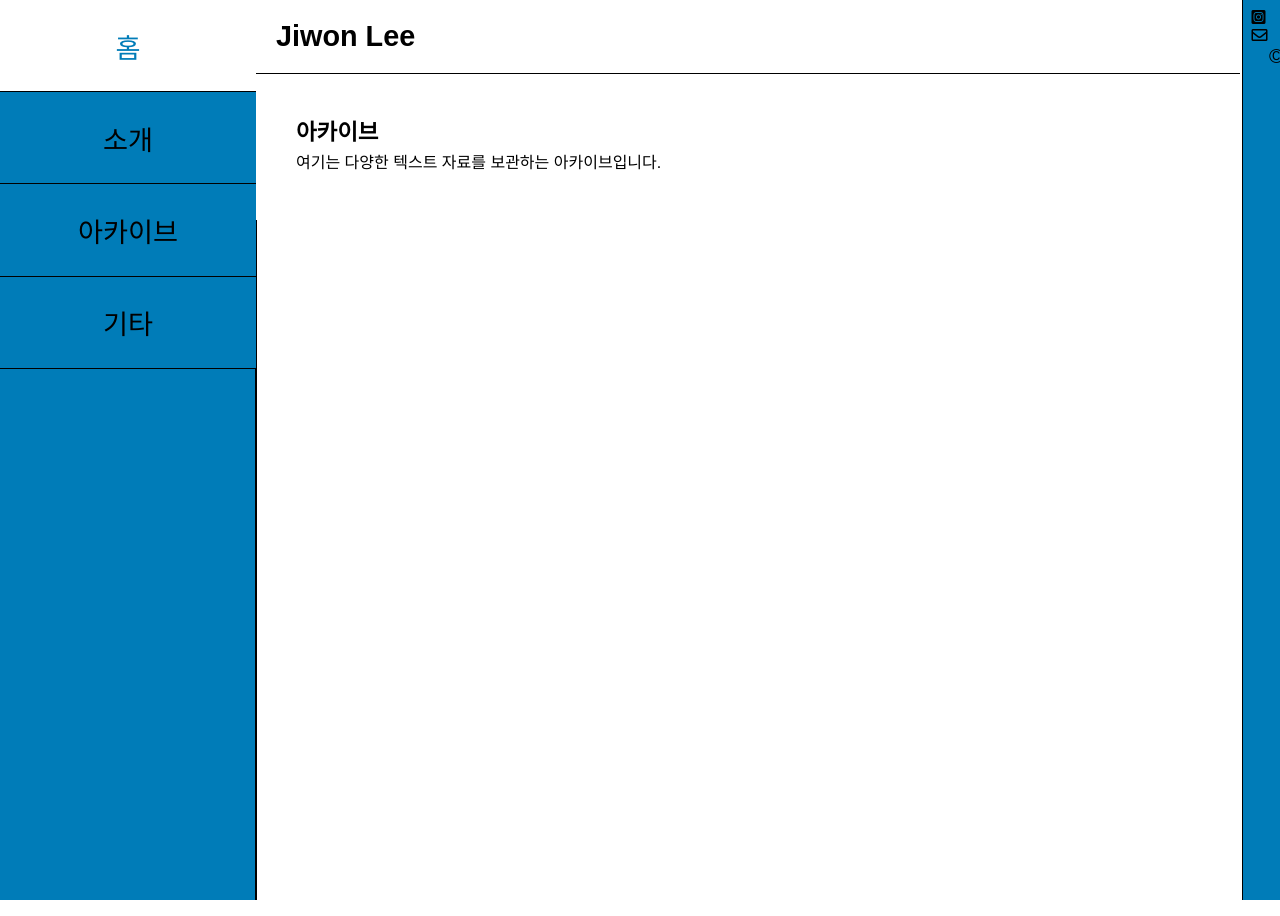
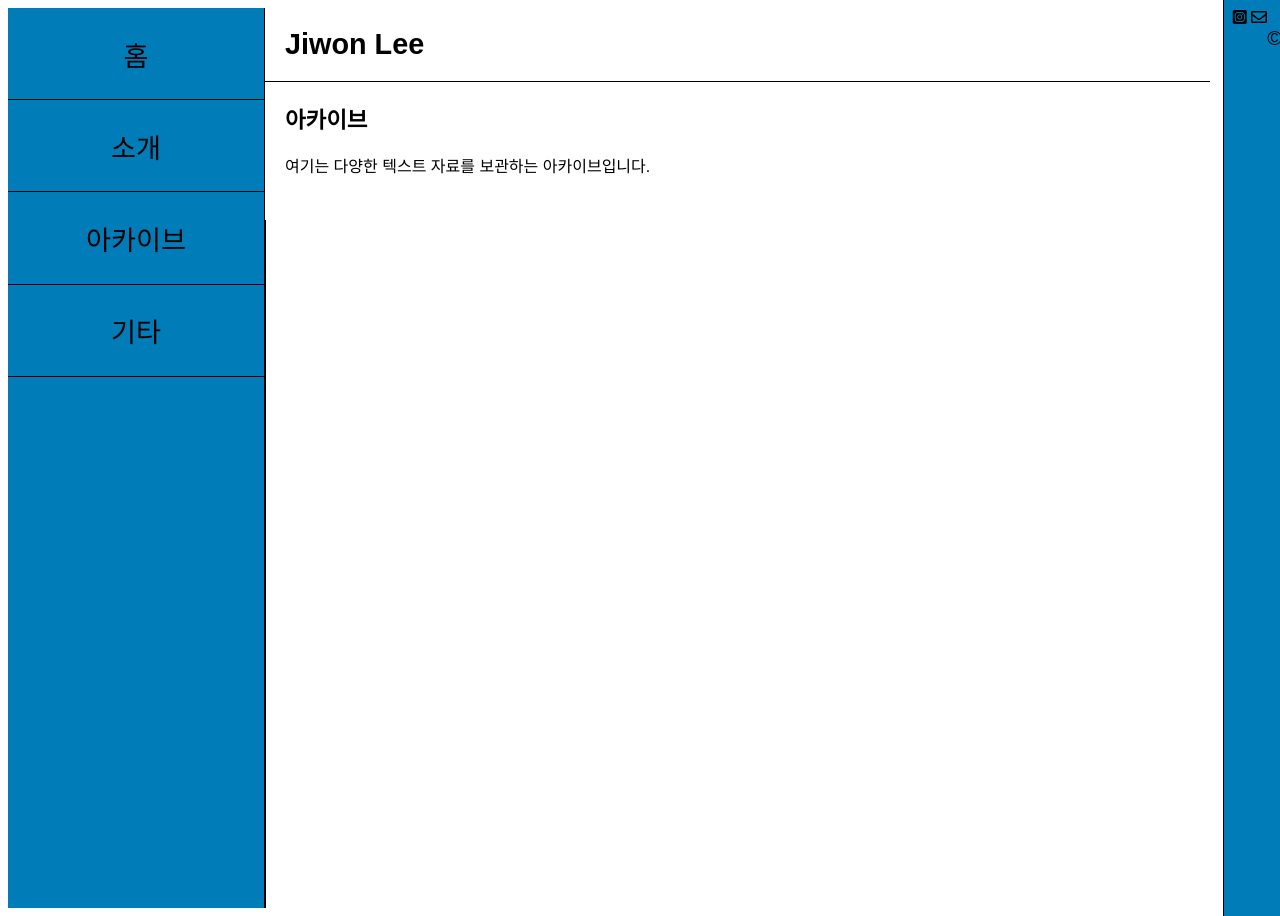
Before and after one commit to LfayeJ/archives, a Jekyll site: the page built from index.html, in a window 1280 px wide. Built offline with Jekyll 4.4.1, drawn with Linux system fonts in a browser that asks for light colours; some web fonts are replaced.

Commit message:
Update styles.css

```diff
--- a/assets/css/styles.css
+++ b/assets/css/styles.css
@@ -9,12 +9,6 @@
 :root {
   --border-color: black;
   --hover-color: #007cb8;
-}
-
-* {
-  margin: 0;
-  padding: 0;
-  box-sizing: border-box;
 }
 
 html, body {
@@ -43,6 +37,12 @@
 
 .border {
   border: 1px solid var(--border-color);
+}
+
+.post-content, .post-header, .primary-content, .secondary-content {
+  width: 50vw;
+  padding: 20px;
+  box-sizing: border-box;
 }
 
 .container {
@@ -128,11 +128,6 @@
   display: flex;
   flex-direction: column;
   background-color: #fff;
-}
-
-.content, .post-content, .post-header, .secondary-content, .primary-content {
-  padding: 20px; !important;
-  box-sizing: border-box;
 }
 
 .primary-content, .content {
```
